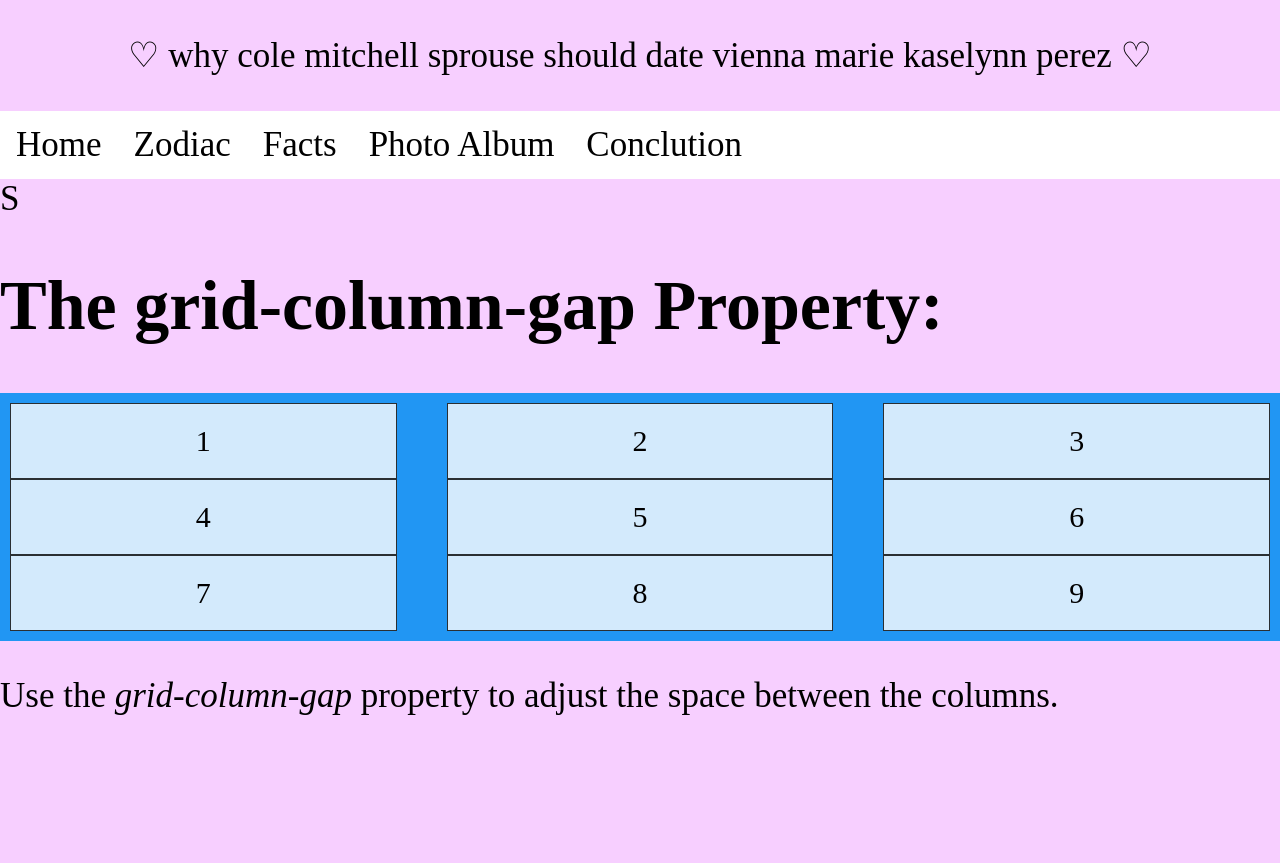
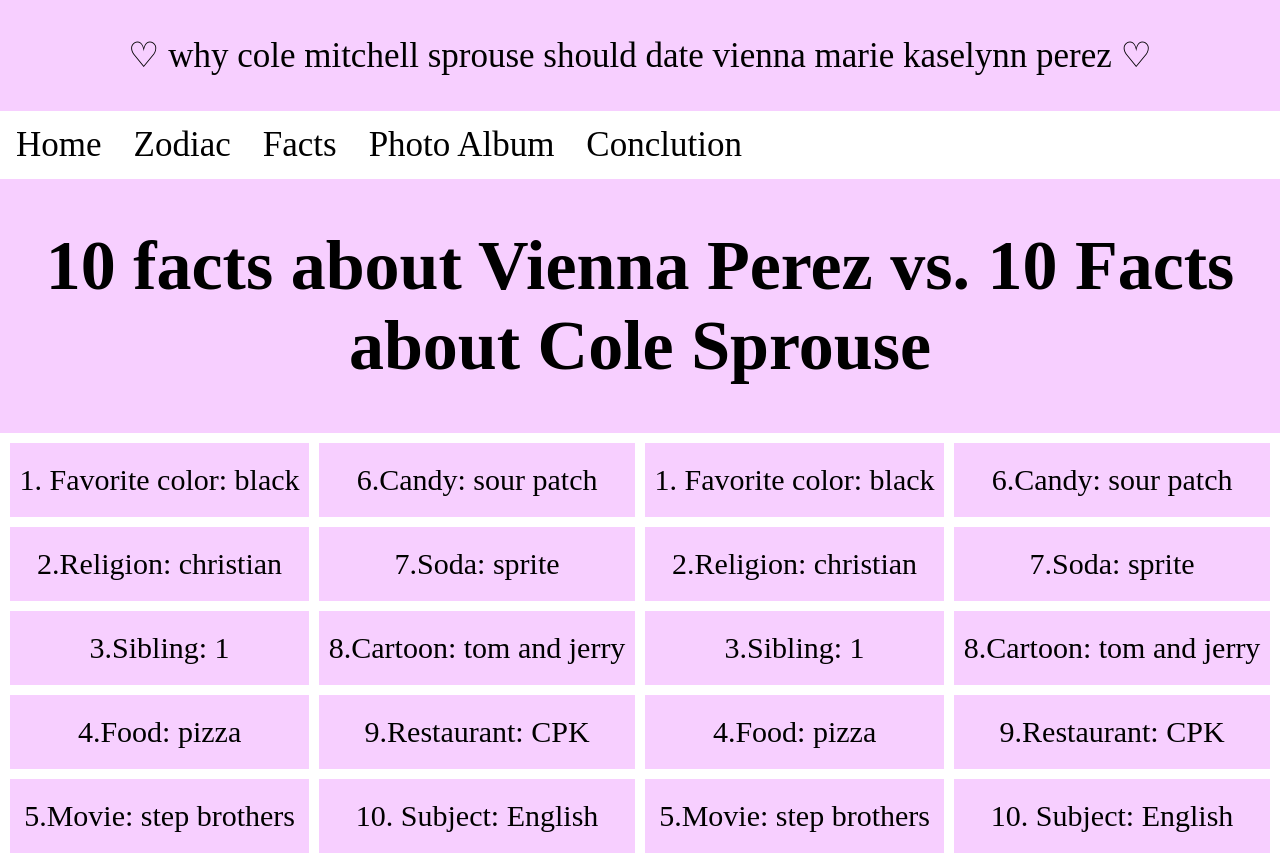
Before and after one commit to viennaperez/project4, a plain HTML site: page facts.html in a window 1280 px wide. Before the commit the page ends 800 px from the top, so only its background shows below. Drawn offline with Linux system fonts and the light colour scheme.

Commit message:
Add files via upload

```diff
--- a/facts.html
+++ b/facts.html
@@ -12,44 +12,52 @@
 		<li><a href="facts.html">Facts</a></li>
 		<li><a href="photoalbum.html">Photo Album</a></li>
 		<li><a href="conclusion.html">Conclution</a></li>
-	</ul>S
-<html>
+
+    </ul>
+	<html>
 <head>
 <style>
 .grid-container {
   display: grid;
-  grid-column-gap: 50px;
-  grid-template-columns: auto auto auto;
-  background-color: #2196F3;
+  grid-template-columns: auto auto auto auto;
+  grid-gap: 10px;
+  background-color: white;
   padding: 10px;
 }
-.grid-item {
-  background-color: rgba(255, 255, 255, 0.8);
-  border: 1px solid rgba(0, 0, 0, 0.8);
-  padding: 20px;
+.grid-container > div {
+  background-color: #F7CFFF;
+  text-align: center;
+  padding: 20px 0;
   font-size: 30px;
-  text-align: center;
 }
 </style>
 </head>
 <body>
 
-<h1>The grid-column-gap Property:</h1>
+<center><h1>10 facts about Vienna Perez vs. 10 Facts about Cole Sprouse</h1><center>
 
 <div class="grid-container">
-  <div class="grid-item">1</div>
-  <div class="grid-item">2</div>
-  <div class="grid-item">3</div>
-  <div class="grid-item">4</div>
-  <div class="grid-item">5</div>
-  <div class="grid-item">6</div>
-  <div class="grid-item">7</div>
-  <div class="grid-item">8</div>
-  <div class="grid-item">9</div>
+  <div>1. Favorite color: black </div>
+  <div>6.Candy: sour patch </div>
+  <div>1. Favorite color: black</div>
+  <div>6.Candy: sour patch</div>
+  <div>2.Religion: christian</div>
+  <div>7.Soda: sprite</div>
+  <div>2.Religion: christian</div>
+  <div>7.Soda: sprite</div>
+  <div>3.Sibling: 1</div>
+  <div> 8.Cartoon: tom and jerry</div>
+  <div>3.Sibling: 1</div>
+  <div>8.Cartoon: tom and jerry</div>
+  <div>4.Food: pizza</div>
+  <div>9.Restaurant: CPK</div>
+  <div>4.Food: pizza</div>
+  <div>9.Restaurant: CPK</div>
+  <div>5.Movie: step brothers</div>
+  <div>10. Subject: English</div>
+  <div>5.Movie: step brothers</div>
+  <div>10. Subject: English</div>
 </div>
-
-<p>Use the <em>grid-column-gap</em> property to adjust the space between the columns.</p>
-
 
 </body>
 </html>
```
Also changed, not shown: index.html (+0 -26 lines), photoalbum.html (+26 -0 lines), zodiac.html (+38 -11 lines), home.html (line endings or trailing spaces), images/babycole3.jpg (added), images/meandcole.jpg (added), images/viennahearts.JPG (added), 1 other file.
